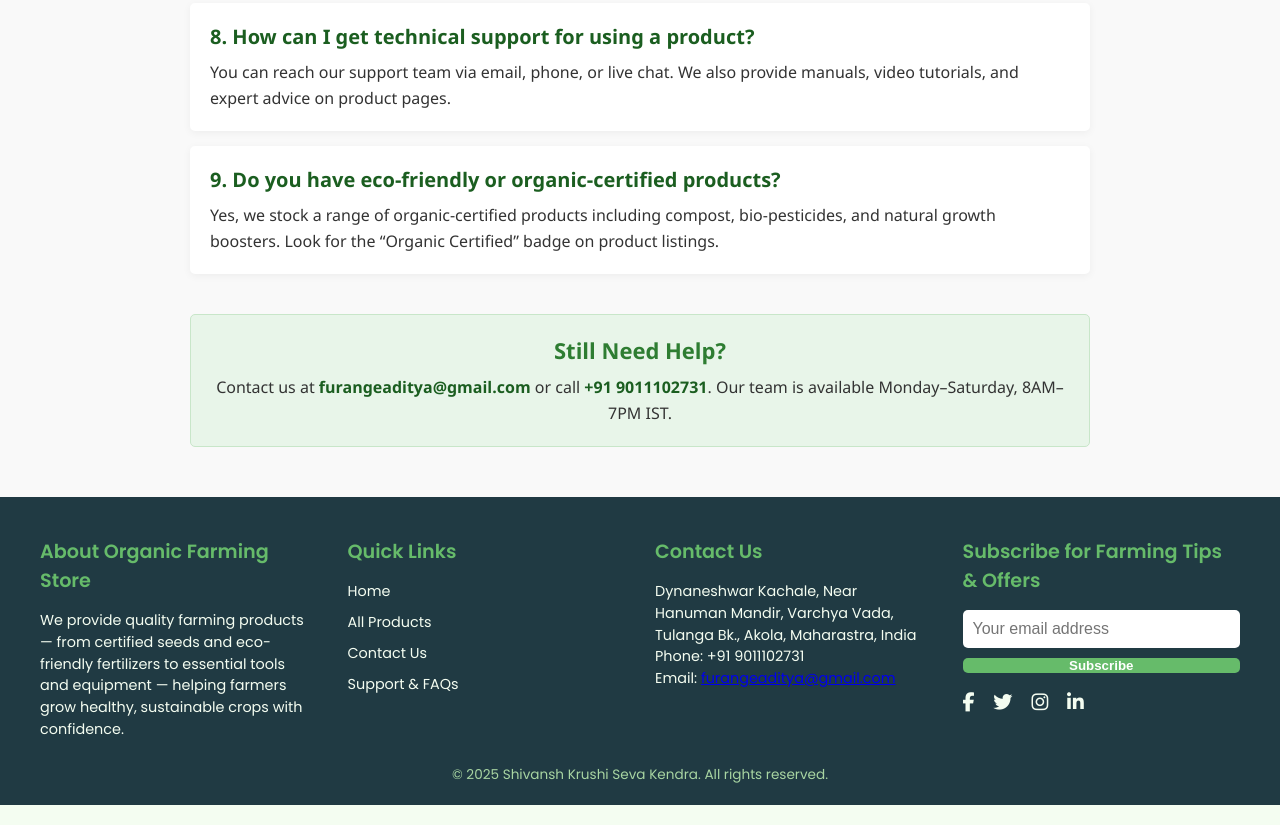
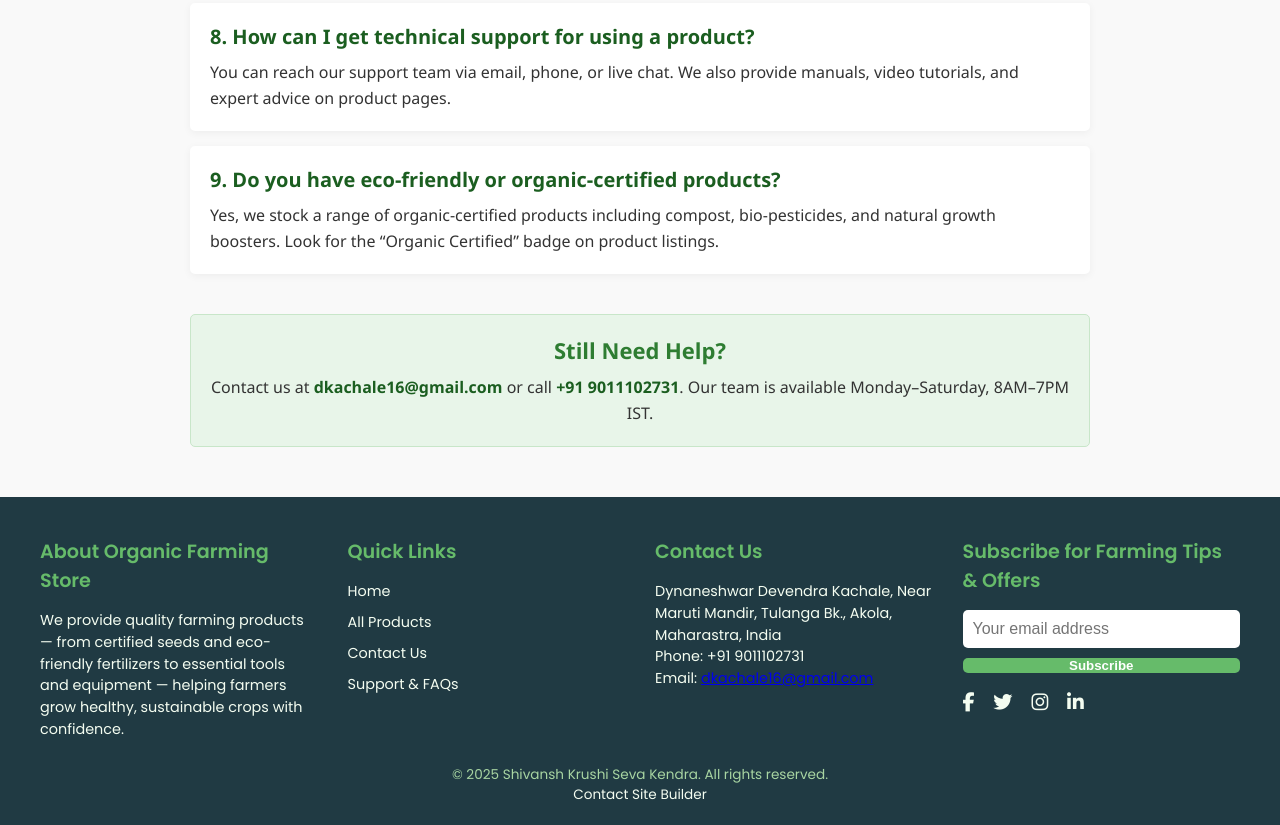
Before and after one commit to Ajinkya-Furange-Patil/Shivansh-Krushi-Seva-Kendra, a website: page public/faq.html in a window 1280 px wide. Shown: the part 1178-2003 px from the top of the page. Drawn offline with nearby package versions, Linux system fonts and the light colour scheme.

Commit message:
Email and address change

```diff
--- a/public/faq.html
+++ b/public/faq.html
@@ -128,7 +128,7 @@
         <div class="faq-contact">
           <h3>Still Need Help?</h3>
           <p>
-            Contact us at <strong>furangeaditya@gmail.com</strong> or call
+            Contact us at <strong>dkachale16@gmail.com</strong> or call
             <strong>+91 9011102731</strong>. Our team is available
             Monday–Saturday, 8AM–7PM IST.
           </p>
@@ -163,13 +163,13 @@
         <div class="footer-contact">
           <h3>Contact Us</h3>
           <p>
-            Dynaneshwar Kachale, Near Hanuman Mandir, Varchya Vada, Tulanga Bk.,
+           Dynaneshwar Devendra Kachale, Near Maruti Mandir, Tulanga Bk.,
             Akola, Maharastra, India
           </p>
           <p>Phone: +91 9011102731</p>
           <p>
             Email:
-            <a href="mailto:furangeaditya@gmail.com">furangeaditya@gmail.com</a>
+            <a href="mailto:dkachale16@gmail.com">dkachale16@gmail.com</a>
           </p>
         </div>
 
@@ -209,6 +209,7 @@
       <!-- Footer Bottom -->
       <div class="footer-bottom">
         <p>© 2025 Shivansh Krushi Seva Kendra. All rights reserved.</p>
+        <p><a href="mailto:furangeaditya@gmail.com">Contact Site Builder</a></p>
       </div>
     </footer>
 
--- a/public/style.css
+++ b/public/style.css
@@ -281,7 +281,11 @@ main button a {
   gap: 30px;
   justify-content: space-between;
 }
-
+.footer-bottom p a{
+  color: #f4fdf1;
+  text-decoration: none;
+  transition: color 0.3s ease;
+}
 .footer-about,
 .footer-links,
 .footer-contact,
```
Also changed, not shown: public/account.html (+3 -2 lines), public/cart.html (+3 -2 lines), public/contact-us.html (+6 -6 lines), public/index.html (+4 -2 lines), public/products.html (+3 -2 lines), public/returnPolicy.html (+3 -2 lines).
